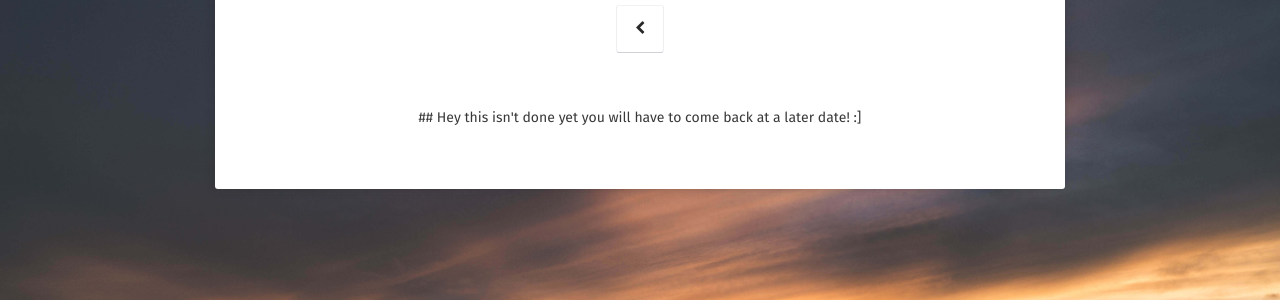
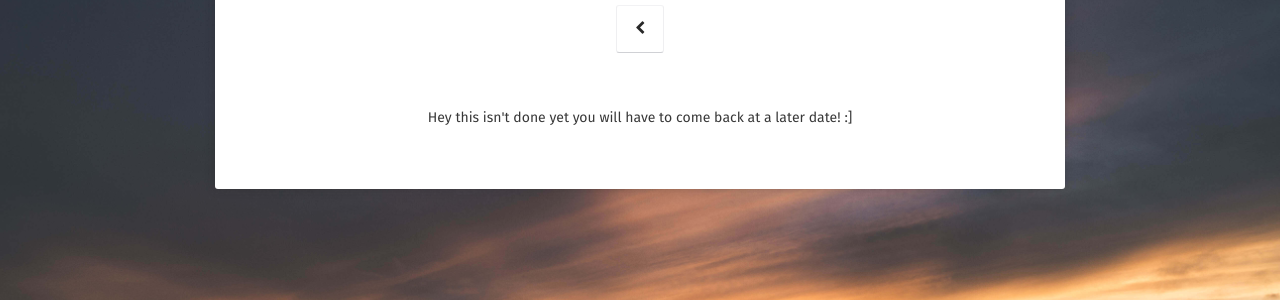
Before and after one commit to Dolichomps/dolichomps.github.io, a Jekyll site: the page built from about/index.md, in a window 1280 px wide. Shown: the part 184-484 px from the top of the page. Built offline with Jekyll 4.4.1, drawn with Linux system fonts in a browser that asks for light colours; some web fonts are replaced.

Commit message:
one last update

```diff
--- a/about/index.md
+++ b/about/index.md
@@ -6,4 +6,4 @@ date: 2017-04-21
 comments: false
 ---
 
-<center> ## Hey this isn't done yet you will have to come back at a later date! :] </center>
+<center>Hey this isn't done yet you will have to come back at a later date! :]</center>
```
